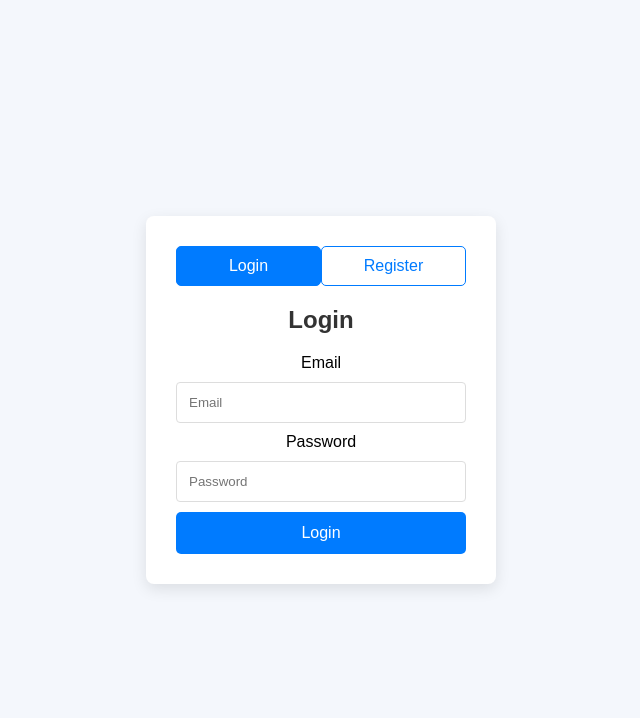
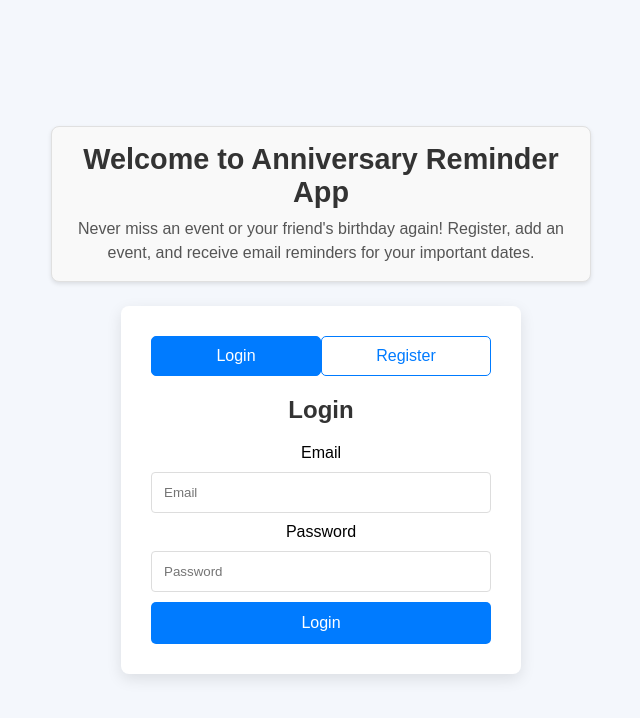
Before and after one commit to georgievkamen/anniversary-reminder-ui, a React (Create React App) app: page / in a window 1280 px wide. Shown: the top 718 px of the page, without its empty margins (319-959 px from the left). Built offline with nearby package versions, Linux system fonts and the light colour scheme.

Commit message:
add slogan

```diff
--- a/src/LoginRegister.css
+++ b/src/LoginRegister.css
@@ -99,3 +99,72 @@ input[type="text"] {
     border-radius: 4px;
     background-color: #f9f9f9;
 }
+
+/* Slogan Section */
+.slogan {
+    text-align: center;
+    margin-bottom: 1.5rem; /* Space below the slogan */
+    padding: 1rem; /* Adjust padding for better alignment */
+    background-color: #f9f9f9; /* Light background color */
+    border: 1px solid #e0e0e0; /* Subtle border for separation */
+    border-radius: 8px;
+    width: 90%; /* Slightly reduced width for smaller screens */
+    max-width: 600px; /* Ensure it doesn't get too wide on larger screens */
+    box-shadow: 0 2px 4px rgba(0, 0, 0, 0.1); /* Soft shadow */
+}
+
+.slogan h1 {
+    font-size: 1.8rem; /* Adjusted for better fit */
+    color: #333333; /* Darker color for contrast */
+    margin-bottom: 0.5rem; /* Spacing below the heading */
+    font-weight: bold;
+}
+
+.slogan p {
+    font-size: 1rem; /* Adjusted for balance */
+    color: #555555; /* Slightly lighter color for readability */
+    line-height: 1.5; /* Consistent line height */
+    margin: 0;
+}
+
+/* Auth Container */
+.auth-container {
+    display: flex;
+    flex-direction: column; /* Stack the slogan on top of the form */
+    align-items: center;
+    justify-content: center;
+    width: 100%;
+    padding: 1rem; /* Add padding for mobile devices */
+}
+
+/* Form Container */
+.form-container {
+    background-color: #fff;
+    border-radius: 8px;
+    box-shadow: 0 5px 15px rgba(0, 0, 0, 0.1);
+    padding: 30px;
+    width: 90%; /* Reduce width for smaller screens */
+    max-width: 400px; /* Cap the width for larger screens */
+    text-align: center;
+    margin: 0 auto; /* Center align the container */
+}
+
+/* Input Fields and Buttons */
+input, .auth-btn {
+    width: 100%; /* Ensure full-width on all screens */
+}
+
+/* Adjust Spacing for Smaller Screens */
+@media (max-width: 768px) {
+    .slogan h1 {
+        font-size: 1.5rem;
+    }
+
+    .slogan p {
+        font-size: 0.9rem;
+    }
+
+    .form-container {
+        padding: 20px; /* Reduce padding on smaller screens */
+    }
+}
--- a/src/LoginRegister.js
+++ b/src/LoginRegister.js
@@ -73,6 +73,15 @@ const LoginRegister = () => {
 
     return (
         <div className="auth-container">
+            {/* Slogan Section */}
+            <div className="slogan">
+                <h1>Welcome to Anniversary Reminder App</h1>
+                <p>
+                    Never miss an event or your friend's birthday again! Register, add an event,
+                    and receive email reminders for your important dates.
+                </p>
+            </div>
+
     <div className="form-container">
         {/* Toggle between Login and Register */}
         <div className="form-toggle">
```
Lines whose indentation alone changed are shown as unchanged.
